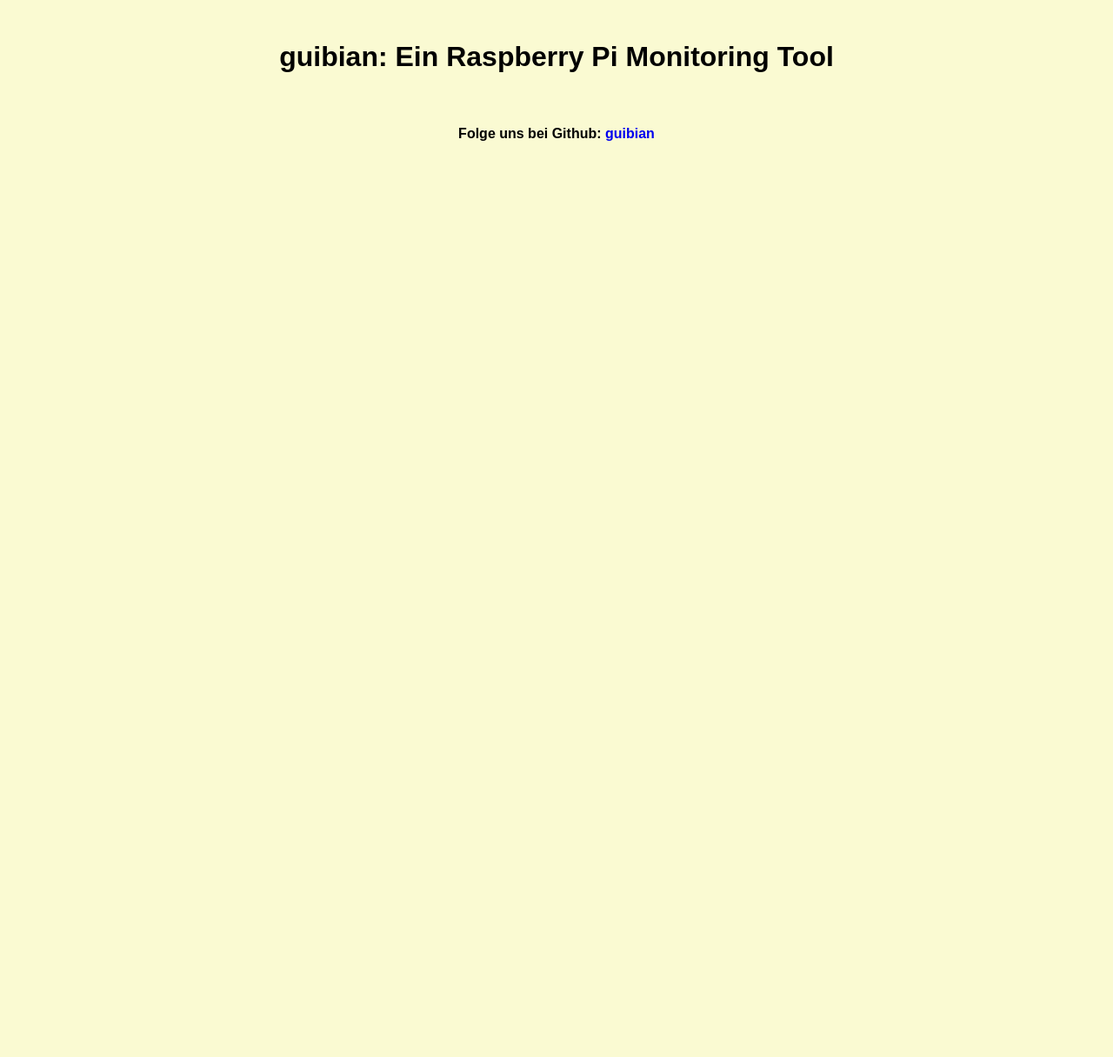
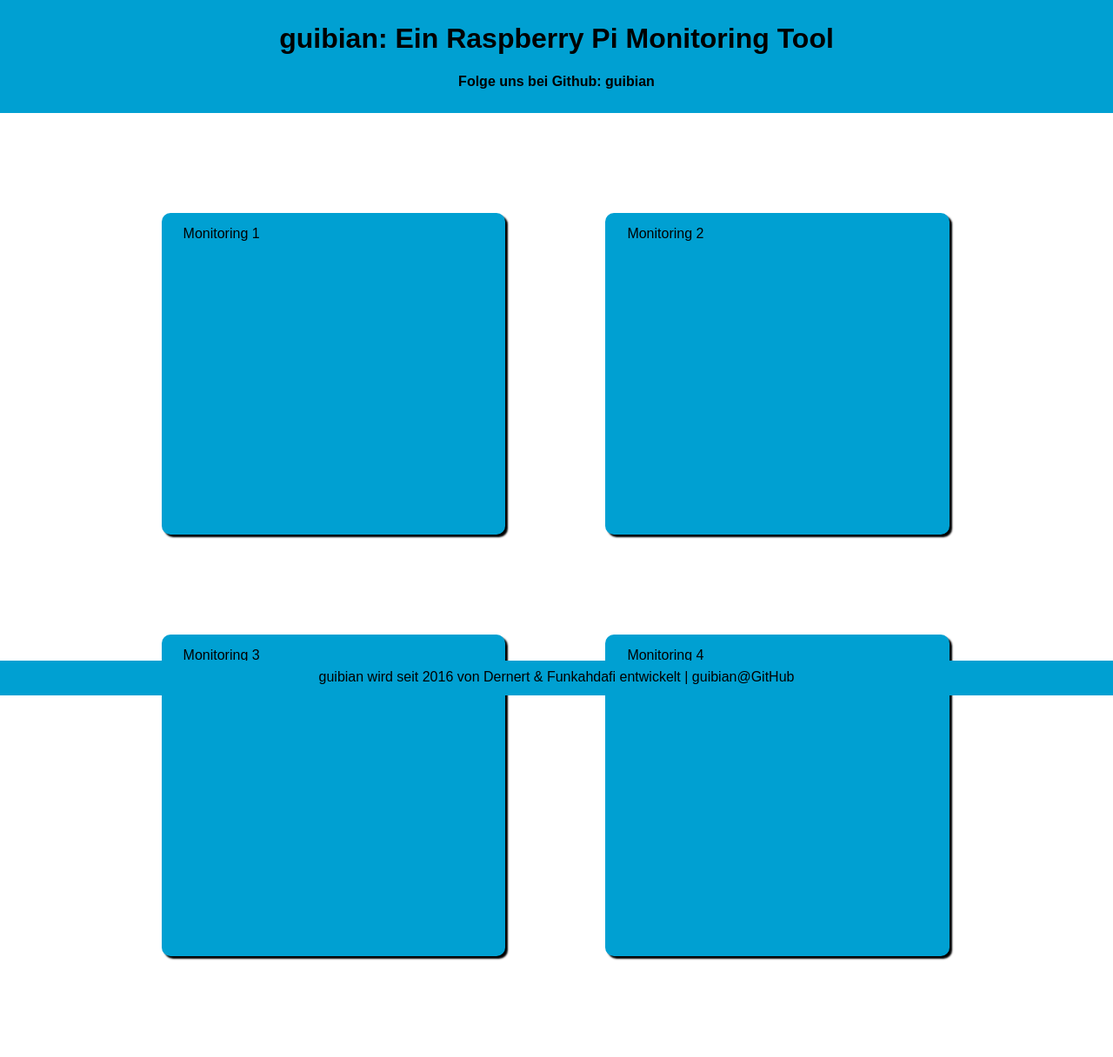
Before and after one commit to Dernert/guibian, a PHP site: page / in a window 1280 px wide. Shown: the whole page at 87% size. Before the commit the page ends 162 px from the top, so only its background shows below. Run offline with PHP 8.4, Linux system fonts and the light colour scheme.

Commit message:
Update: CSS & PHP

```diff
--- a/css/design.css
+++ b/css/design.css
@@ -1,8 +1,116 @@
-*{
+body {
+    margin: 0 auto;
+    background-color: white;
     font-family: "Arial", Courier, mono;
+}
+
+#wrapper {
+    height: auto;
+    width: 100%;
+}
+
+#header {
+    background-color: #00a0d2;
+    color: black;
+    height: 100px;
+    width: 100%;
+    padding-top: 5px;
+    padding-bottom: 25px;
+}
+
+#footer {
+    background-color: #00a0d2;
+    color: black;
+    height: 30px;
+    position: fixed;
+    width: 100%;
+    bottom: 0px;
+    text-align: center;
+    padding-top: 10px;
+}
+
+#links {
+    background-color: #00a0d2;
+    margin-top: 10%;
+    margin-left: 5%;
+    float: left;
+    width: 30%;
+    height: 350px;
+    border-color: #000000;
+    box-shadow: 3px 3px 2px #000000;
+    color: #000000;
+    padding-top: 15px;
+    padding-bottom: 5px;
+    padding-left: 25px;
+    padding-right: 25px;
+    border-radius: 10px;
+}
+
+#mitte {
+    background-color: #00a0d2;
+    margin-top: 10%;
+    margin-left: 10%;
+    float: left;
+    width: 30%;
+    height: 350px;
+    border-color: #000000;
+    box-shadow: 3px 3px 2px #000000;
+    color: #000000;
+    padding-top: 15px;
+    padding-bottom: 5px;
+    padding-left: 25px;
+    padding-right: 25px;
+    border-radius: 10px;
+
+}
+
+#rechts {
+    background-color: #00a0d2;
+    margin-top: 10%;
+    margin-left: 5%;
+    margin-bottom: 10%;
+    float: left;
+    width: 30%;
+    height: 350px;
+    border-color: #000000;
+    box-shadow: 3px 3px 2px #000000;
+    color: #000000;
+    padding-top: 15px;
+    padding-bottom: 5px;
+    padding-left: 25px;
+    padding-right: 25px;
+    border-radius: 10px;
+}
+
+#rechtsunten {
+    background-color: #00a0d2;
+    margin-top: 10%;
+    margin-left: 10%;
+    margin-bottom: 10%;
+    float: left;
+    width: 30%;
+    height: 350px;
+    border-color: #000000;
+    box-shadow: 3px 3px 2px #000000;
+    color: #000000;
+    padding-top: 15px;
+    padding-bottom: 5px;
+    padding-left: 25px;
+    padding-right: 25px;
+    border-radius: 10px;
+}
+
+#boxen {
+    margin-left: 10%;
+    margin-right: auto;
+}
+
+a, a:link, a:visited {
+    color: black;
     text-decoration: none;
 }
 
-body{
-    background-color: lightgoldenrodyellow;
+a:active, a:hover {
+    color: black;
+    text-decoration: underline;
 }
--- a/index.php
+++ b/index.php
@@ -1,18 +1,51 @@
+<?php
+
+/**
+ *
+ * guibian ist und bleibt OpenSource.
+ * Die Autoren sind: https://github.com/Dernert und https://github.com/Funkahdafi
+ * GitHub: https://github.com/Dernert/guibian
+ *
+ * guibian wird entwickelt seit Dezember 2016.
+ *
+ * Stay tuned !!!
+ *
+ */
+
+?>
+
 <!DOCTYPE html>
 <html lang="de">
 <head>
-	<meta charset="UTF-8">
-	<title>Willkommen zu guibian</title>
-	<meta name="description" content="guibian: Raspberry Pi Monitoring Tool">
-	<link href="./css/design.css" rel="stylesheet">
+    <meta charset="UTF-8">
+    <title>Willkommen zu guibian</title>
+    <meta name="description" content="guibian: Raspberry Pi Monitoring Tool">
+    <link href="./css/design.css" rel="stylesheet">
 </head>
 
 <body>
-<br>
+
+<div id="wrapper">
+
+    <div id="header">
+        <center><h1>guibian: Ein Raspberry Pi Monitoring Tool</h1></center>
+        <center><h4>Folge uns bei Github: <a href=https://github.com/Dernert/guibian target=_blank>guibian</a></h4>
+        </center>
+    </div>
+
+    <div id="boxen">
+        <div id="links"> Monitoring 1</div>
+        <div id="mitte"> Monitoring 2</div>
+        <div id="rechts"> Monitoring 3</div>
+        <div id="rechtsunten"> Monitoring 4</div>
+    </div>
+
+    <div id="footer">guibian wird seit 2016 von <a href="https://github.com/Dernert" target="_blank">Dernert</a> & <a
+                href="https://github.com/Funkahdafi" target="_blank">Funkahdafi</a> entwickelt | <a
+                href="https://github.com/Dernert/guibian" target="_blank">guibian@GitHub</a></div>
+
+</div>
+
 
 </body>
-
-<?php
-echo "<center><h1>guibian: Ein Raspberry Pi Monitoring Tool</h1></center><br>";
-echo "<center><h4>Folge uns bei Github: <a href=https://github.com/Dernert/guibian target=_blank>guibian</a></h4></center>";
-?>
+</html>
```
